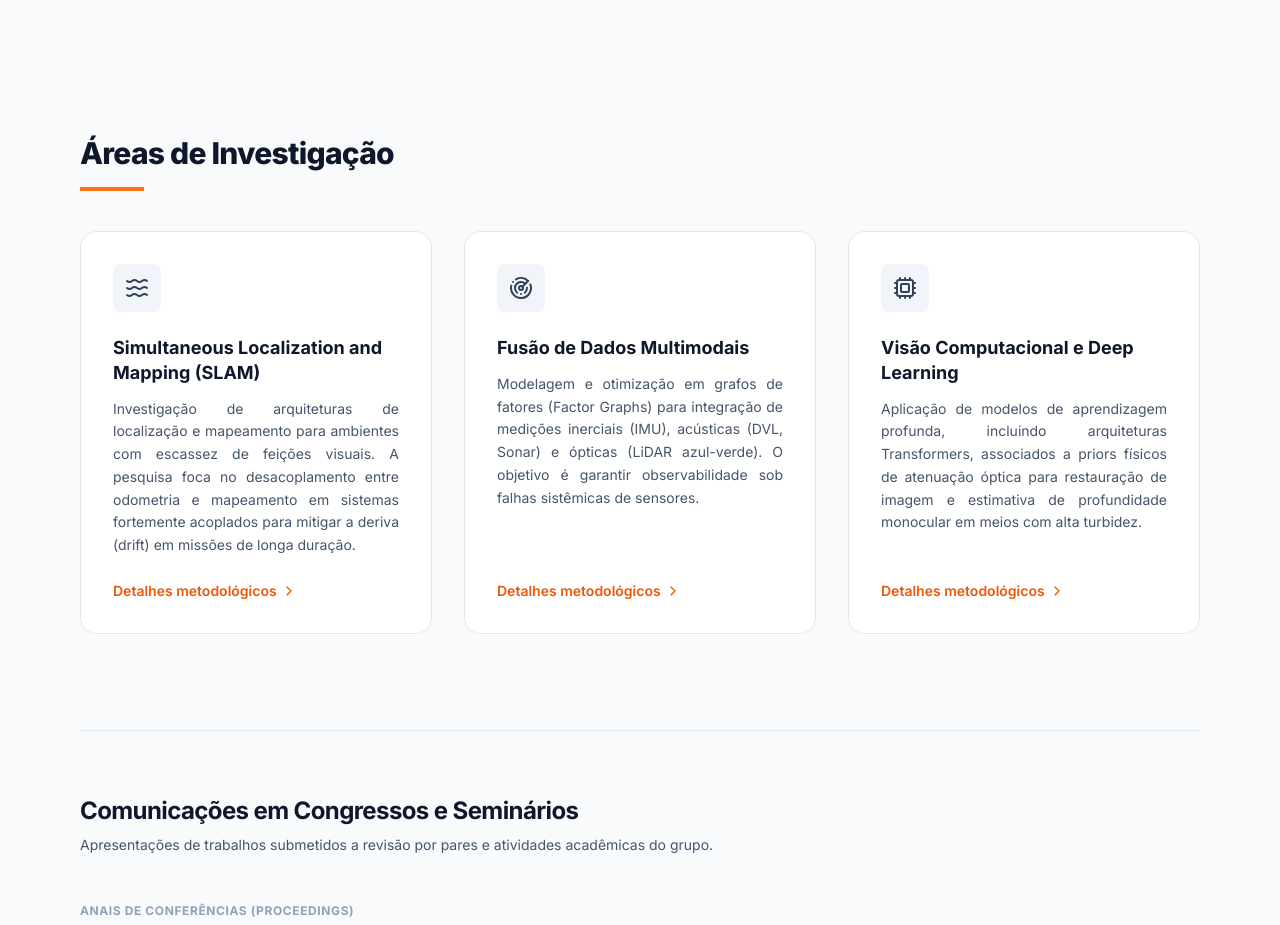
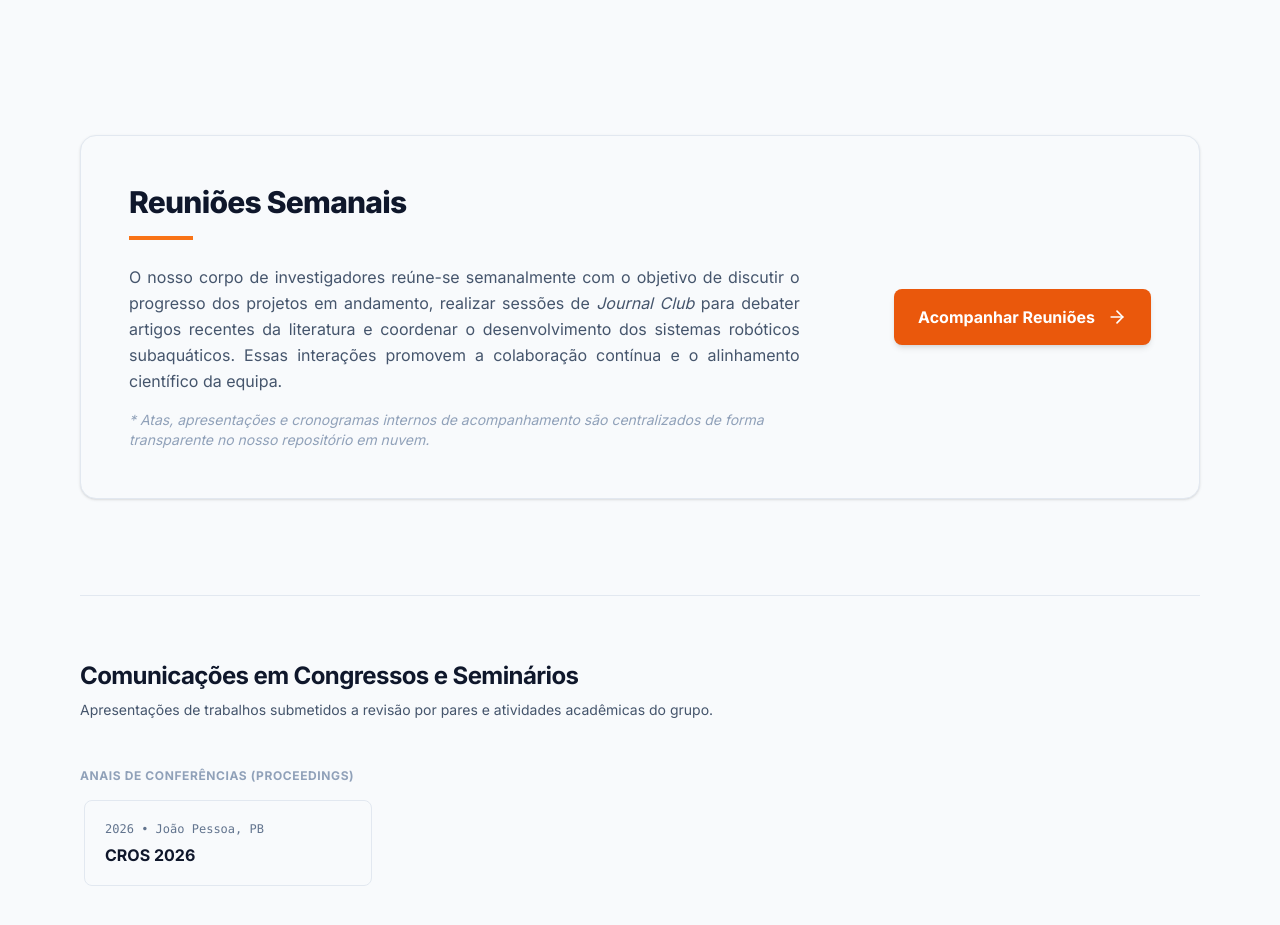
Before and after one commit to grossiter04/Site-MINI-ROV, a React (Vite) app: page / in a window 1280 px wide. Shown: the part 1040-1965 px from the top of the page. Built offline with nearby package versions, Linux system fonts and the light colour scheme.

Commit message:
add: adicionando parte de pesquisa e link para reuniões

```diff
--- a/src/App.tsx
+++ b/src/App.tsx
@@ -1,4 +1,5 @@
 import { BrowserRouter as Router, Routes, Route } from 'react-router-dom';
+import ScrollToTop from './components/ScrollToTop';
 import Navbar from './components/Navbar';
 import Home from './pages/Home';
 import Pessoas from './pages/Pessoas';
@@ -11,6 +12,7 @@ import Eventos from './pages/Eventos';
 function App() {
   return (
     <Router>
+      <ScrollToTop />
       <Navbar />
       <div style={{ padding: '40px', maxWidth: '1200px', margin: '0 auto' }}>
         <Routes>
@@ -18,7 +20,7 @@ function App() {
           <Route path="/pessoas" element={<Pessoas />} />
           <Route path="/pesquisa" element={<Pesquisa />} />
           <Route path="/publicacoes" element={<Publicacoes />} />
-          <Route path="/contato" element={<Contato />} />]
+          <Route path="/contato" element={<Contato />} />
           <Route path="/eventos" element={<Eventos />} />
         </Routes>
       </div>
--- /dev/null
+++ b/src/components/ScrollToTop.tsx
@@ -0,0 +1,13 @@
+import { useEffect } from 'react';
+import { useLocation } from 'react-router-dom';
+
+export default function ScrollToTop() {
+  const { pathname } = useLocation();
+
+  useEffect(() => {
+    // Força a rolagem para o topo sempre que a rota (pathname) mudar
+    window.scrollTo(0, 0);
+  }, [pathname]);
+
+  return null; // Este componente não renderiza nada visualmente
+}
--- a/src/pages/Home.tsx
+++ b/src/pages/Home.tsx
@@ -118,52 +118,35 @@ export default function Home() {
         </div>
       </section>
 
-      {/* 2. Áreas de Pesquisa */}
-      <section>
-        <div className="mb-10">
-          <h2 className="text-3xl font-extrabold text-slate-900 tracking-tight">Áreas de Investigação</h2>
-          <div className="w-16 h-1 bg-orange-500 mt-4"></div>
-        </div>
+      {/* 2. Reuniões do Grupo de Pesquisa */}
+      <section className="bg-slate-50 border border-slate-200 rounded-2xl p-8 lg:p-12 shadow-sm">
+        <div className="grid grid-cols-1 lg:grid-cols-12 gap-8 items-center">
 
-        <div className="grid grid-cols-1 md:grid-cols-3 gap-8">
-          <div className="bg-white p-8 rounded-2xl border border-slate-200 hover:border-slate-300 transition-colors flex flex-col h-full">
-            <div className="w-12 h-12 bg-slate-100 text-slate-700 rounded-lg flex items-center justify-center mb-6">
-              <Waves className="w-6 h-6" />
+          <div className="lg:col-span-8 space-y-4">
+            <div className="mb-6">
+              <h2 className="text-3xl font-extrabold text-slate-900 tracking-tight">Reuniões Semanais</h2>
+              <div className="w-16 h-1 bg-orange-500 mt-4"></div>
             </div>
-            <h3 className="text-lg font-bold text-slate-900 mb-3 leading-snug">Simultaneous Localization and Mapping (SLAM)</h3>
-            <p className="text-slate-600 text-sm text-justify mb-6 leading-relaxed flex-grow">
-              Investigação de arquiteturas de localização e mapeamento para ambientes com escassez de feições visuais. A pesquisa foca no desacoplamento entre odometria e mapeamento em sistemas fortemente acoplados para mitigar a deriva (drift) em missões de longa duração.
+            <p className="text-slate-600 text-base leading-relaxed text-justify">
+              O nosso corpo de investigadores reúne-se semanalmente com o objetivo de discutir o progresso dos projetos em andamento, realizar sessões de <i>Journal Club</i> para debater artigos recentes da literatura e coordenar o desenvolvimento dos sistemas robóticos subaquáticos. Essas interações promovem a colaboração contínua e o alinhamento científico da equipa.
             </p>
-            <Link to="/pesquisa" className="text-orange-600 text-sm font-semibold flex items-center gap-1 hover:gap-2 transition-all mt-auto">
-              Detalhes metodológicos <ChevronRight className="w-4 h-4" />
-            </Link>
+            <p className="text-sm text-slate-400 italic">
+              * Atas, apresentações e cronogramas internos de acompanhamento são centralizados de forma transparente no nosso repositório em nuvem.
+            </p>
           </div>
 
-          <div className="bg-white p-8 rounded-2xl border border-slate-200 hover:border-slate-300 transition-colors flex flex-col h-full">
-            <div className="w-12 h-12 bg-slate-100 text-slate-700 rounded-lg flex items-center justify-center mb-6">
-              <Radar className="w-6 h-6" />
-            </div>
-            <h3 className="text-lg font-bold text-slate-900 mb-3 leading-snug">Fusão de Dados Multimodais</h3>
-            <p className="text-slate-600 text-sm text-justify mb-6 leading-relaxed flex-grow">
-              Modelagem e otimização em grafos de fatores (Factor Graphs) para integração de medições inerciais (IMU), acústicas (DVL, Sonar) e ópticas (LiDAR azul-verde). O objetivo é garantir observabilidade sob falhas sistêmicas de sensores.
-            </p>
-            <Link to="/pesquisa" className="text-orange-600 text-sm font-semibold flex items-center gap-1 hover:gap-2 transition-all mt-auto">
-              Detalhes metodológicos <ChevronRight className="w-4 h-4" />
-            </Link>
+          <div className="lg:col-span-4 flex justify-center lg:justify-end w-full">
+            <a
+              href="https://drive.google.com/drive/folders/1T8B74wf_bj_cHJDDAIDiXBdRmjybGtaZ?usp=drive_link"
+              target="_blank"
+              rel="noopener noreferrer"
+              className="inline-flex items-center gap-3 px-6 py-4 bg-orange-600 text-white font-bold rounded-lg hover:bg-orange-700 shadow-md hover:shadow-lg transition-all duration-300 w-full lg:w-auto justify-center"
+            >
+              <span className="text-base">Acompanhar Reuniões</span>
+              <ArrowRight className="w-5 h-5" />
+            </a>
           </div>
 
-          <div className="bg-white p-8 rounded-2xl border border-slate-200 hover:border-slate-300 transition-colors flex flex-col h-full">
-            <div className="w-12 h-12 bg-slate-100 text-slate-700 rounded-lg flex items-center justify-center mb-6">
-              <Cpu className="w-6 h-6" />
-            </div>
-            <h3 className="text-lg font-bold text-slate-900 mb-3 leading-snug">Visão Computacional e Deep Learning</h3>
-            <p className="text-slate-600 text-sm text-justify mb-6 leading-relaxed flex-grow">
-              Aplicação de modelos de aprendizagem profunda, incluindo arquiteturas Transformers, associados a priors físicos de atenuação óptica para restauração de imagem e estimativa de profundidade monocular em meios com alta turbidez.
-            </p>
-            <Link to="/pesquisa" className="text-orange-600 text-sm font-semibold flex items-center gap-1 hover:gap-2 transition-all mt-auto">
-              Detalhes metodológicos <ChevronRight className="w-4 h-4" />
-            </Link>
-          </div>
         </div>
       </section>
 
--- a/src/pages/Pesquisa.tsx
+++ b/src/pages/Pesquisa.tsx
@@ -1,24 +1,30 @@
-import { Cpu, Globe, Database, BookText } from 'lucide-react';
+import { Cpu, Globe, Database, BookText, Eye } from 'lucide-react';
 import { Link } from 'react-router-dom';
 
 const linhasInvestigacao = [
   {
     id: 1,
-    titulo: "SLAM em Ambientes Subaquáticos Confinados",
-    abordagem: "Investigamos arquiteturas de localização e mapeamento (SLAM) híbridas, avaliando o desacoplamento entre odometria visual-inercial e acústica para garantir a resiliência em cenários de baixa visibilidade.",
+    titulo: "Localização",
+    abordagem: "Investigação de arquiteturas de odometria e estimativa de estado robusta para veículos subaquáticos autónomos (AUVs e ROVs) operando sob condições severas e na ausência de sinal GNSS.",
     icone: Globe
   },
   {
     id: 2,
-    titulo: "Fusão Multimodal e LiDAR Azul-Verde",
-    abordagem: "Propomos a fusão de dados de LiDAR azul-verde (532 nm) com DVL e IMU através de grafos de fatores (factor graphs) para uma reconstrução métrica robusta e contínua.",
+    titulo: "Mapeamento",
+    abordagem: "Desenvolvimento de metodologias e algoritmos para reconstrução tridimensional, mapeamento denso e representação de superfícies em ambientes subaquáticos confinados ou de baixa visibilidade.",
+    icone: Database
+  },
+  {
+    id: 3,
+    titulo: "Fusão de Sensores",
+    abordagem: "Modelagem de sistemas de fusão multimodal e otimização baseada em grafos de fatores (Factor Graphs) para integrar medições inerciais (IMU), acústicas (DVL, Sonar) e ópticas.",
     icone: Cpu
   },
   {
-    id: 3,
-    titulo: "Percepção Profunda com Arquiteturas Transformer",
-    abordagem: "Avaliamos modelos baseados em Transformers para a captura de contexto global, associados a modelos físicos da formação da imagem subaquática, para a estimativa de profundidade monocular.",
-    icone: Database
+    id: 4,
+    titulo: "Identificação de Bio Invasores Marinhos (Coral-sol)",
+    abordagem: "Aplicação de modelos avançados de visão computacional e redes neurais profundas (Deep Learning) voltados à deteção, segmentação e monitorização automatizada do coral-sol em ecossistemas marinhos.",
+    icone: Eye
   }
 ];
 
@@ -33,17 +39,18 @@ export default function Pesquisa() {
         </p>
       </header>
 
-      <section className="grid grid-cols-1 md:grid-cols-3 gap-8">
+      {/* Grid configurado em 2x2 para acomodar perfeitamente os 4 novos temas */}
+      <section className="grid grid-cols-1 md:grid-cols-2 gap-8">
         {linhasInvestigacao.map((linha) => {
           const Icon = linha.icone;
           return (
-            <div key={linha.id} className="bg-white border border-slate-200 p-8 rounded-lg shadow-sm">
+            <div key={linha.id} className="bg-white border border-slate-200 p-8 rounded-lg shadow-sm hover:border-orange-300 transition-colors">
               <div className="w-12 h-12 bg-slate-50 text-orange-600 rounded flex items-center justify-center mb-6">
                 <Icon className="w-6 h-6" />
               </div>
               <h3 className="text-lg font-bold text-slate-900 mb-4">{linha.titulo}</h3>
               <div className="space-y-4">
-                <p className="text-sm text-slate-600 text-justify"> {linha.abordagem}</p>
+                <p className="text-sm text-slate-600 text-justify">{linha.abordagem}</p>
               </div>
             </div>
           );
```
Also changed, not shown: src/pages/Contato.tsx (+62 -13 lines).
